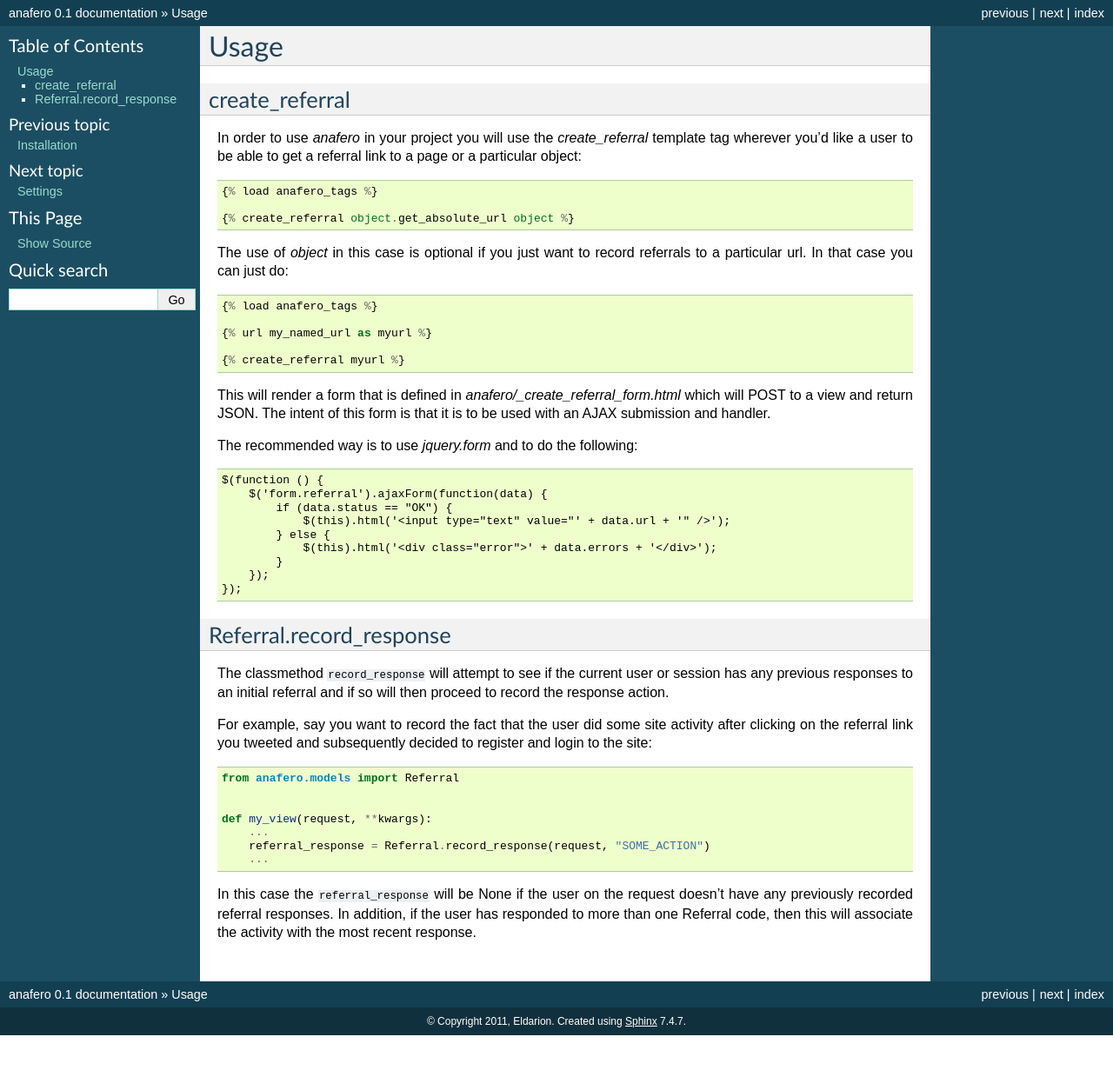
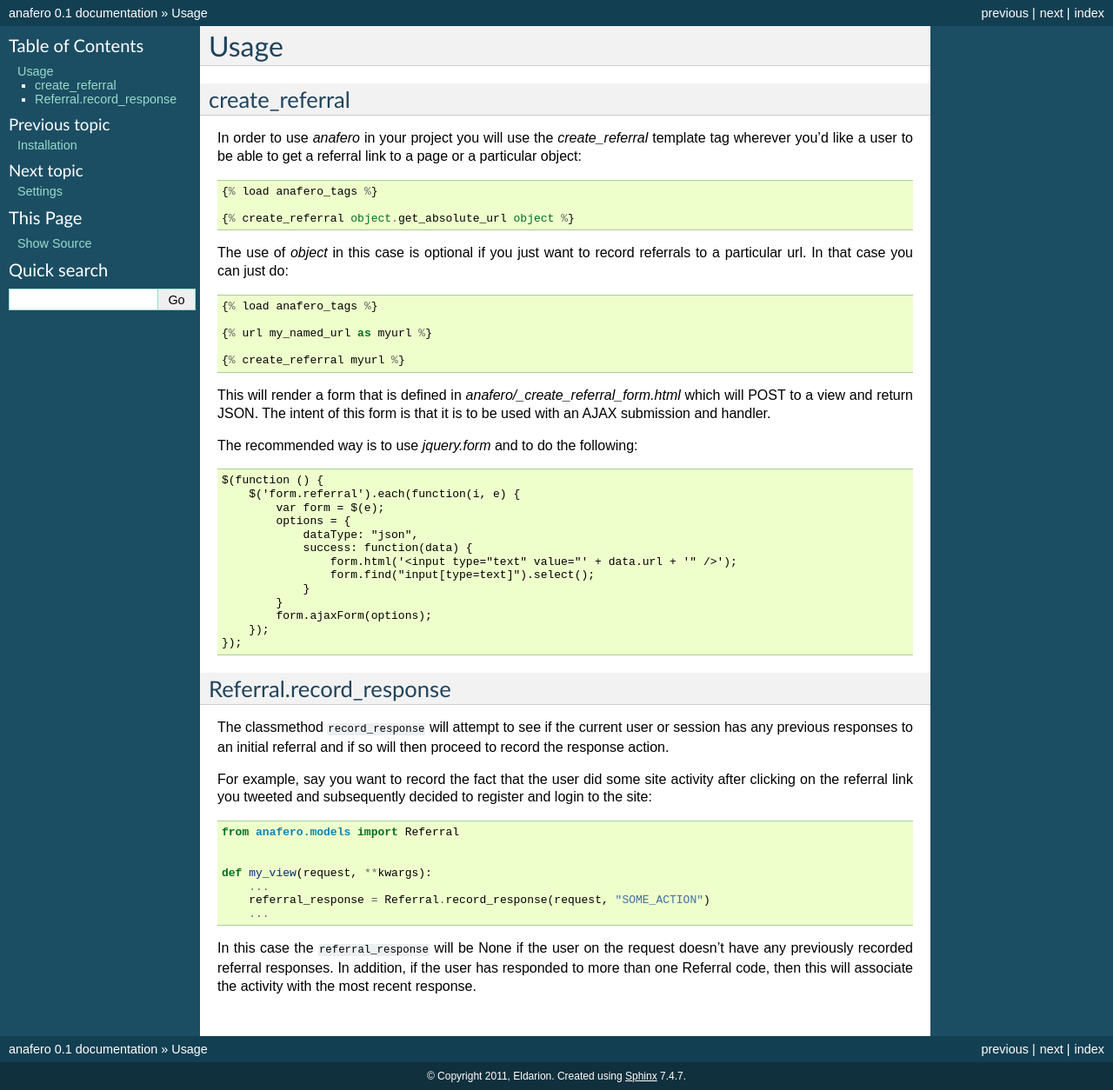
Before and after one commit to pinax/pinax-referrals, a Sphinx documentation site: the page built from docs/usage.rst, in a window 1280 px wide. Shown: the whole page at 87% size. Built offline with Sphinx 7.4.7, drawn with Linux system fonts in a browser that asks for light colours; pages that are not in the unit, such as notebooks, are missing from menus; before the commit the page ends 1191 px from its top, so only the background shows below that.

Commit message:
Update javascript example to something that works

```diff
--- a/docs/usage.rst
+++ b/docs/usage.rst
@@ -32,12 +32,16 @@ is to be used with an AJAX submission and handler.
 The recommended way is to use `jquery.form` and to do the following::
 
     $(function () {
-        $('form.referral').ajaxForm(function(data) {
-            if (data.status == "OK") {
-                $(this).html('<input type="text" value="' + data.url + '" />');
-            } else {
-                $(this).html('<div class="error">' + data.errors + '</div>');
+        $('form.referral').each(function(i, e) {
+            var form = $(e);
+            options = {
+                dataType: "json",
+                success: function(data) {
+                    form.html('<input type="text" value="' + data.url + '" />');
+                    form.find("input[type=text]").select();
+                }
             }
+            form.ajaxForm(options);
         });
     });
 
```
